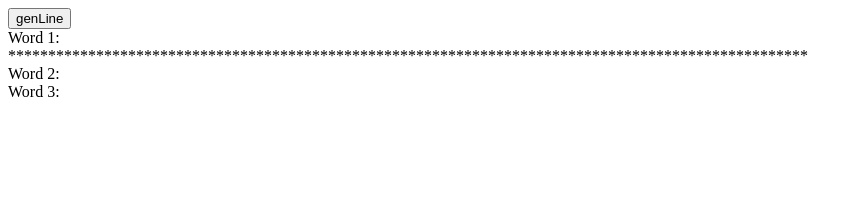
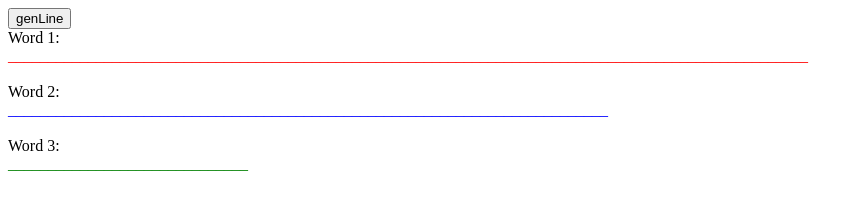
Before and after one commit to Joshua-amare/Word-Analyzer, a plain HTML site: page index.html in a window 1280 px wide. Both pictures are taken after a click on the button "genLine". Shown: the whole page, without its empty margins (0-862 px from the left). Drawn offline with Linux system fonts and the light colour scheme.

Commit message:
working colored lines and equations ready for code refractoring into better functions

```diff
--- a/index.html
+++ b/index.html
@@ -6,43 +6,31 @@
 <script>
 
 function genLine(){
+	var starcount = 0;
+	var starchar = "_";
+
+	var l =["ASS","DOG","CAT"]
+	var f = [20,15,6]
 	var node  = document.getElementById("b");
 	var node2 = document.getElementById("b1");
 	var node3 = document.getElementById("b2");
-	var starcount = 0;
-	var starchar = "*";
-
-	var l =["ASS","DOG","CAT"]
-	var f = [20,15,6]
 
 	var sr = 100;
-	var b = l[0];
-	var b2 =((b-l[1])/b)*sr;
-	var b3 =((b-l[2])/b)*sr;
-
-	for(i=0;i<sr;i++){
-		starcount++;}
-
+	var b  =((f[0]*sr)/(f[0]));
+	var b1 =((f[1]*sr)/(f[0]));
+	var b2 =((f[2]*sr)/(f[0]));
+ 	document.getElementById("b").style.color = "red";
+	starcount = b;
 	starnode = (document.createTextNode(starchar.repeat(starcount)));
 	node.appendChild(starnode);
-	starcount=0;
-	starnode = (document.createTextNode(starchar.repeat(starcount)));
-
-	for(i=0;i<b2;i++){
-		starcount++;}
-
+ 	document.getElementById("b1").style.color = "blue";
+	starcount=b1;
 	starnode = (document.createTextNode(starchar.repeat(starcount)));
 	node2.appendChild(starnode);
-	starcount=0;
-	starnode = (document.createTextNode(starchar.repeat(starcount)));
-
-	for(i=0;i<b3;i++){
-		starcount++;}
-
+ 	document.getElementById("b2").style.color = "green";
+	starcount=b2;
 	starnode = (document.createTextNode(starchar.repeat(starcount)));
 	node3.appendChild(starnode);
-	starcount=0;
-	starnode = (document.createTextNode(starchar.repeat(starcount)));
 
 }
 </script>
@@ -50,9 +38,9 @@ function genLine(){
 
 <button onclick="genLine()">genLine</button>
 
-<div id="b">Word 1:<br></div>
+<div>Word 1:<br><div id="b"></div><br> </div>
 
-<div id="b1">Word 2:<br></div>
+<div>Word 2:<br><div id="b1"></div><br> </div>
 
-<div id="b2">Word 3:<br></div>
+<div>Word 3:<br><div id="b2"></div><br> </div>
 </body></html>
```
Also changed, not shown: 1 other file.
